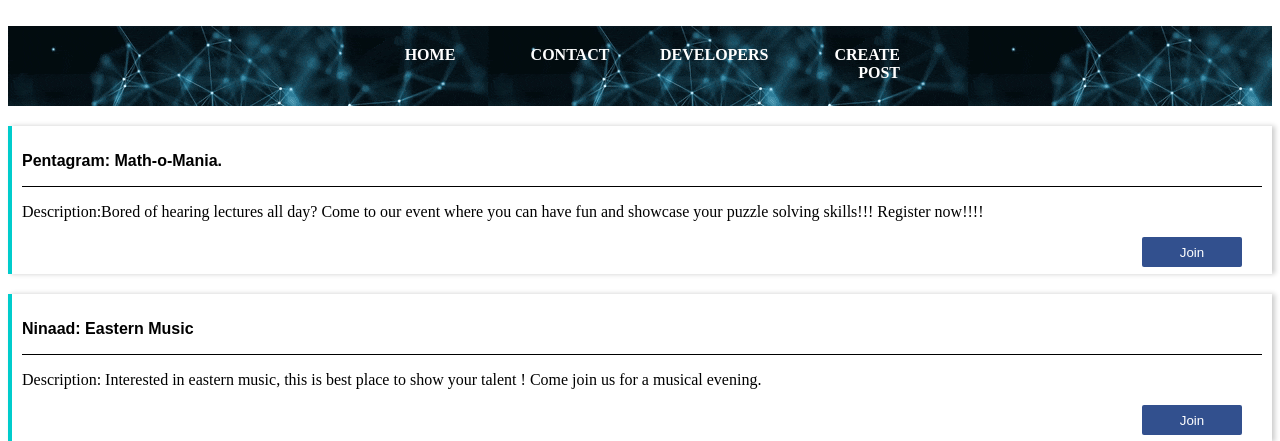
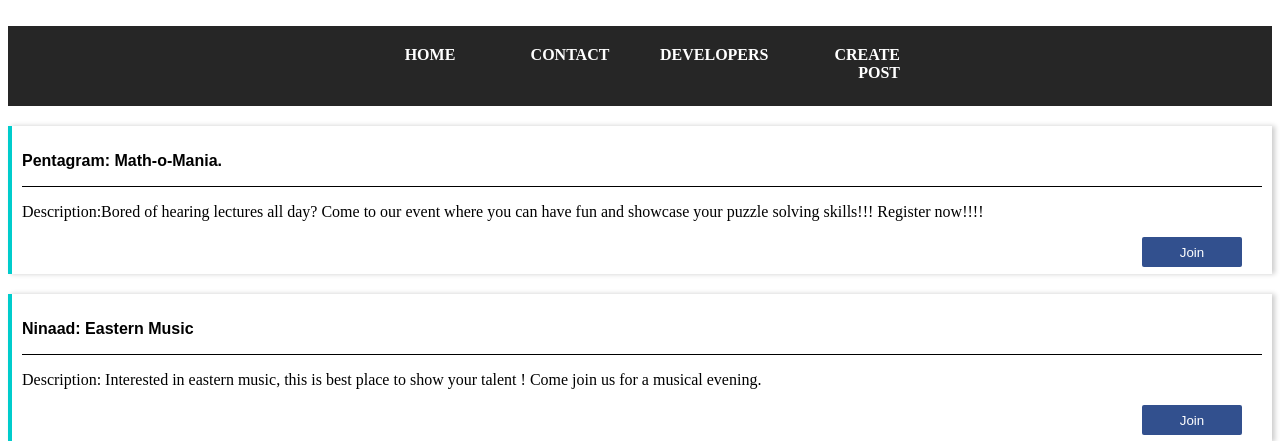
Before and after one commit to dhanraj404/WebProject, a PHP site: page /postsample.html in a window 1280 px wide. Shown: the top 441 px of the page. Run offline with PHP 8.4, Linux system fonts and the light colour scheme.

Commit message:
Update postsample.css

```diff
--- a/event_page/postsample.css
+++ b/event_page/postsample.css
@@ -8,7 +8,7 @@ body {
 .nav{
 	text-align: center;
     width: 100%;
-	background-image: url('back2.png') ;
+	background: #262626;
 	overflow: hidden;
 	position:relative;
 	top: 0;
```
